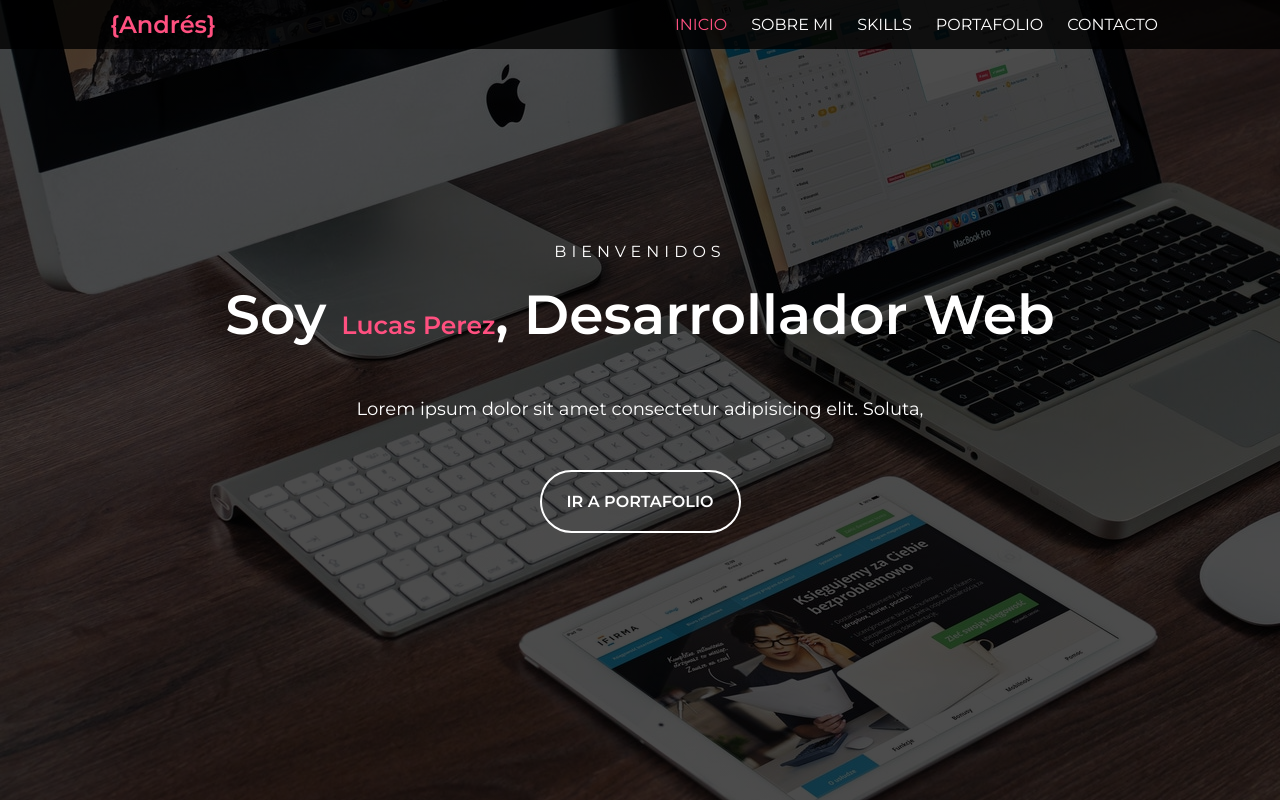
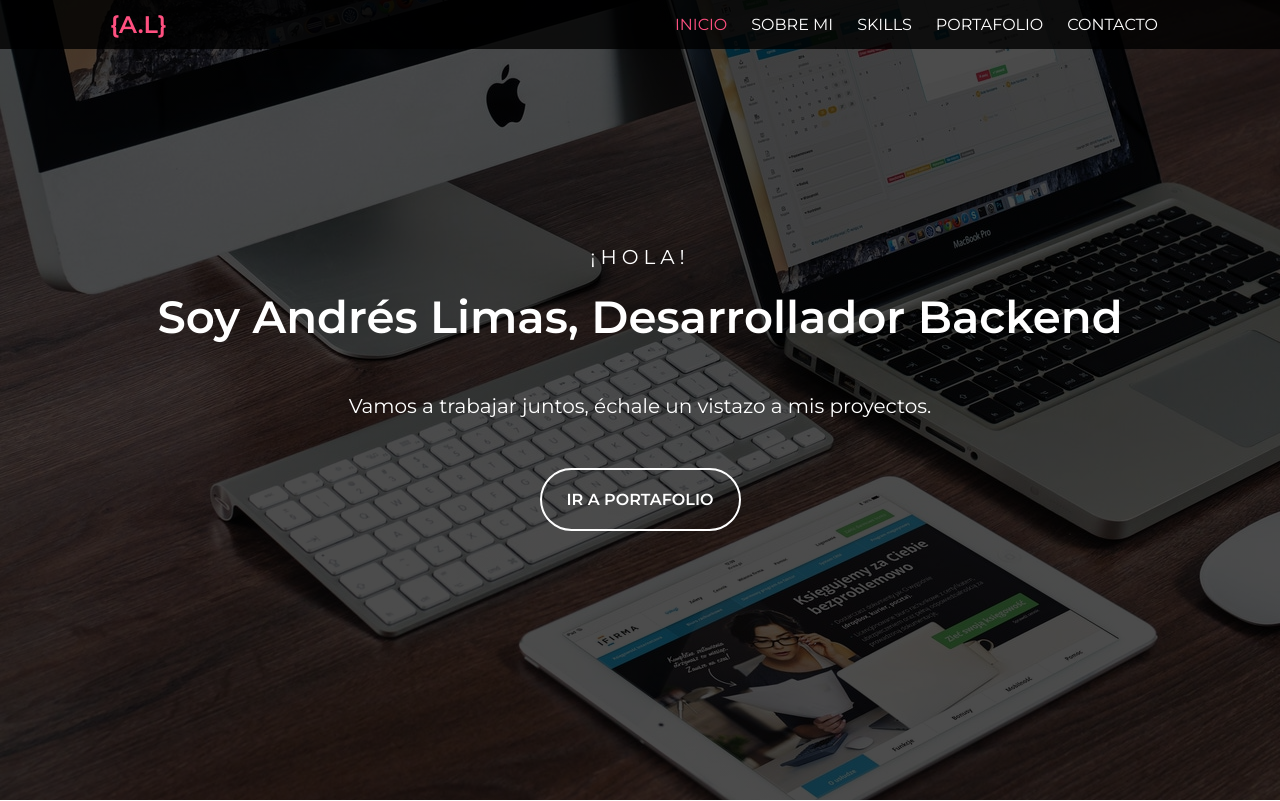
Before and after one commit to andresFLZ/Portafolio-Andres-Limas, a plain HTML site: page index.html in a window 1280 px wide. Shown: the top 801 px of the page. Drawn offline with Linux system fonts and the light colour scheme.

Commit message:
Se completo la sección de inicio

```diff
--- a/estilo.css
+++ b/estilo.css
@@ -76,27 +76,22 @@
         }
 
         #inicio .contenido .presentacion .bienvenida {
-            font-size: 16px;
+            font-size: 20px;
             margin-bottom: 20px;
             text-transform: uppercase;
             letter-spacing: 5px;
         }
 
         #inicio .contenido .presentacion h2 {
-            font-size: 55px;
+            font-size: 45px;
             margin-bottom: 25px;
             text-align: center;
-        }
-
-        #inicio .contenido .presentacion h2 span {
-            font-size: 25px;
-            color: #ff5080;
         }
 
         #inicio .contenido .presentacion .descripcion {
             max-width: 700px;
             margin: 25px auto;
-            font-size: 18px;
+            font-size: 20px;
             text-align: center;
         }
 
--- a/index.html
+++ b/index.html
@@ -17,7 +17,7 @@
         <div class="contenido">
             <header>
                 <div class="contenido-header">
-                    <h1>{Andrés}</h1>
+                    <h1>{A.L}</h1>
                     <nav id="nav" class="">
                         <ul id="links">
                             <li><a href="#inicio" class="seleccionado" onclick="seleccionar(this)">INICIO</a></li>
@@ -35,9 +35,9 @@
                 </div>
             </header>
             <div class="presentacion">
-                <p class="bienvenida">Bienvenidos</p>
-                <h2>Soy <span>Lucas Perez</span>, Desarrollador Web</h2>
-                <p class="descripcion">Lorem ipsum dolor sit amet consectetur adipisicing elit. Soluta, </p>
+                <p class="bienvenida">¡Hola!</p>
+                <h2>Soy Andrés Limas, Desarrollador Backend</h2>
+                <p class="descripcion">Vamos a trabajar juntos, échale un vistazo a mis proyectos.</p>
                 <a href="#portafolio">Ir a Portafolio</a>
             </div>
         </div>
```
